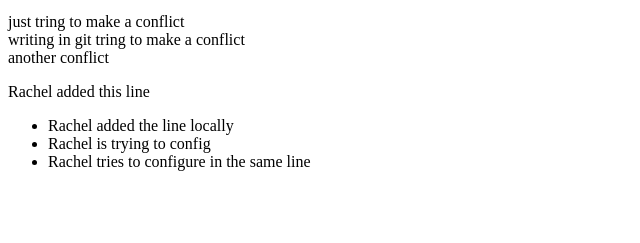
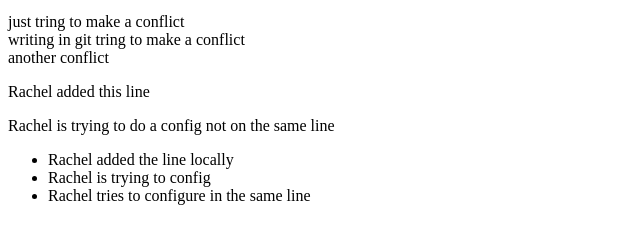
Before and after one commit to esty3439/git-third-project, a plain HTML site: page index.html in a window 1280 px wide. Shown: the part 101-344 px from the top of the page, without its empty margins (0-640 px from the left). Drawn offline with Linux system fonts and the light colour scheme.

Commit message:
Update index.html

```diff
--- a/index.html
+++ b/index.html
@@ -12,11 +12,11 @@
     <div>writing in git tring to make a conflict</div>
     <div>another conflict</div>
     <p>Rachel added this line</p>
+    <p>Rachel is trying to do a config not on the same line</p>
     <ul>
         <li>Rachel added the line locally</li>
         <li>Rachel is trying to config </li>
         <li>Rachel tries to configure in the same line</li>
-
     </ul>
 </body>
 </html>
```
